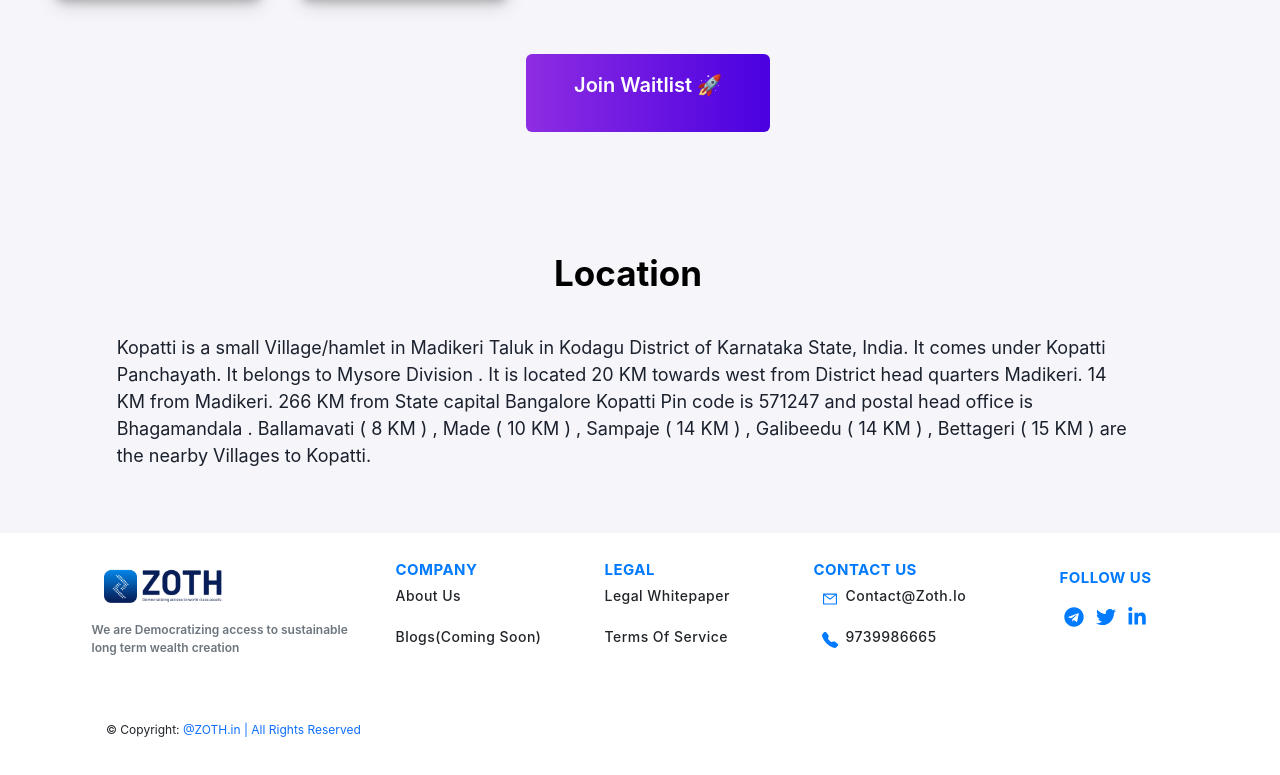
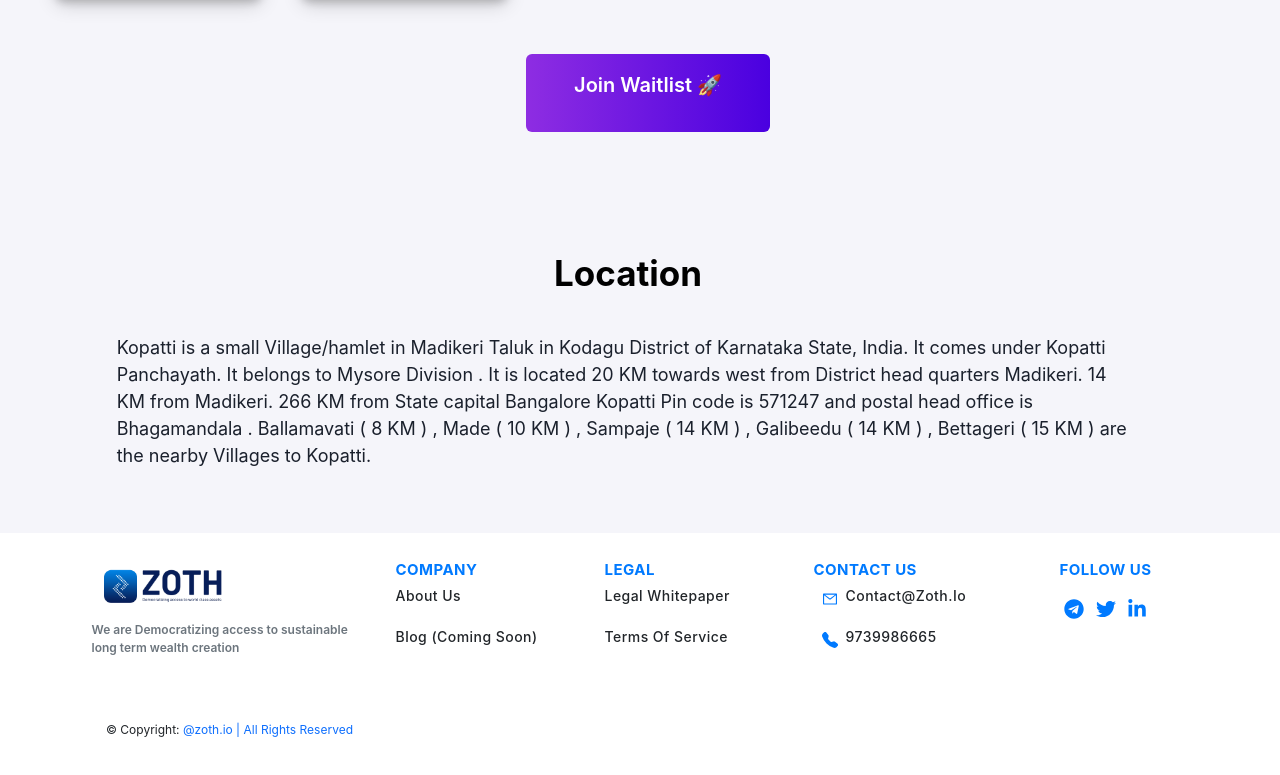
Before and after one commit to 0xZothio/website, a React (Create React App) app: page /property in a window 1280 px wide. Shown: the part 2500-3275 px from the top of the page. Built offline with nearby package versions, Linux system fonts and the light colour scheme.

Commit message:
Update Footer.js

```diff
--- a/src/Screens/Footer.js
+++ b/src/Screens/Footer.js
@@ -38,9 +38,9 @@ const Footer = () => {
                 </NavLink>
               </p>
               <p>
-                <NavLink to="" className="text-dark footer-text">
-                  Blogs(Coming Soon)
-                </NavLink>
+                <a className="text-dark footer-text">
+                  Blog (Coming Soon)
+                </a>
               </p>
             </div>
 
@@ -104,7 +104,7 @@ const Footer = () => {
                 </p>
               </div>
             </div>
-            <div className="col-md-2 col-lg-2 col-xl-2 mx-auto mb-4 mt-md-3">
+            <div className="col-md-2 col-lg-2 col-xl-2 mx-auto mb-4 mt-md-2">
               <h6
                 className="text-uppercase text-center fw-bold footer-heading"
                 style={{ color: "#007AFF" }}
@@ -135,7 +135,7 @@ const Footer = () => {
               © Copyright:{" "}
               <span className="text-primary">
                 {" "}
-                @ZOTH.in | All Rights Reserved
+                @zoth.io | All Rights Reserved
               </span>
             </a>
           </div>
```
